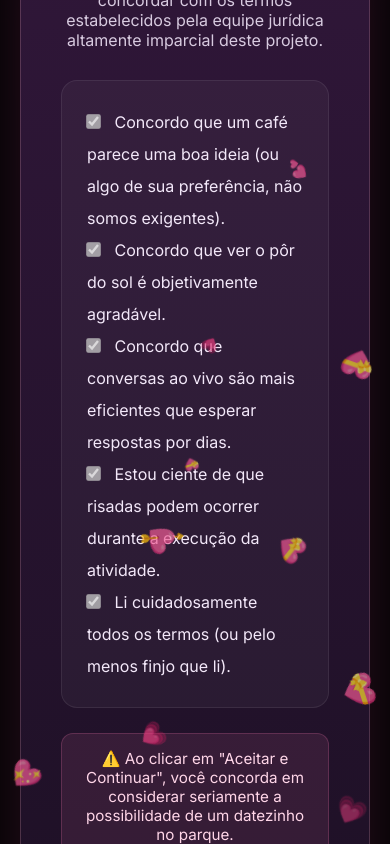
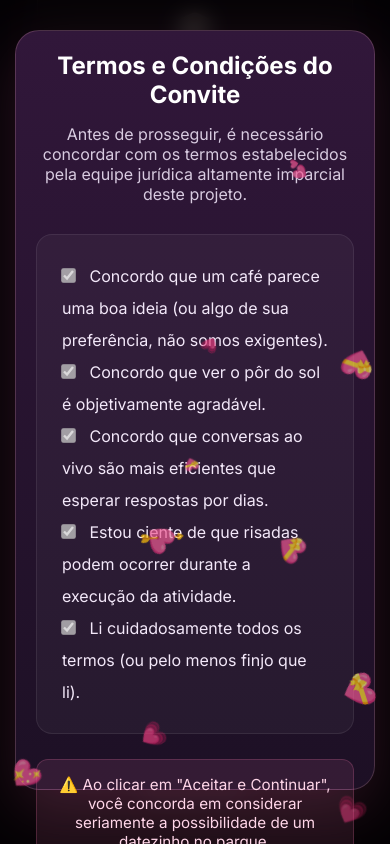
Before and after one commit to iamtadeu/invite_giu, a plain HTML site: page index.html in a window 390 px wide. Both pictures are taken after a click on the button "Aceitar convite". Shown: the part 5689-6533 px from the top of the page. Drawn offline with Linux system fonts and the light colour scheme.

Commit message:
melhoria no modal

```diff
--- a/index.html
+++ b/index.html
@@ -490,6 +490,21 @@
             cursor: not-allowed;
             color: #f3e8f9;
         }
+
+        @media (max-width: 768px){
+
+    .modal{
+        align-items:flex-start;
+        padding:15px;
+    }
+
+    .modal-content{
+        margin-top:15px;
+        max-height:90vh;
+        padding:20px;
+    }
+
+}
     </style>
 </head>
 
```
